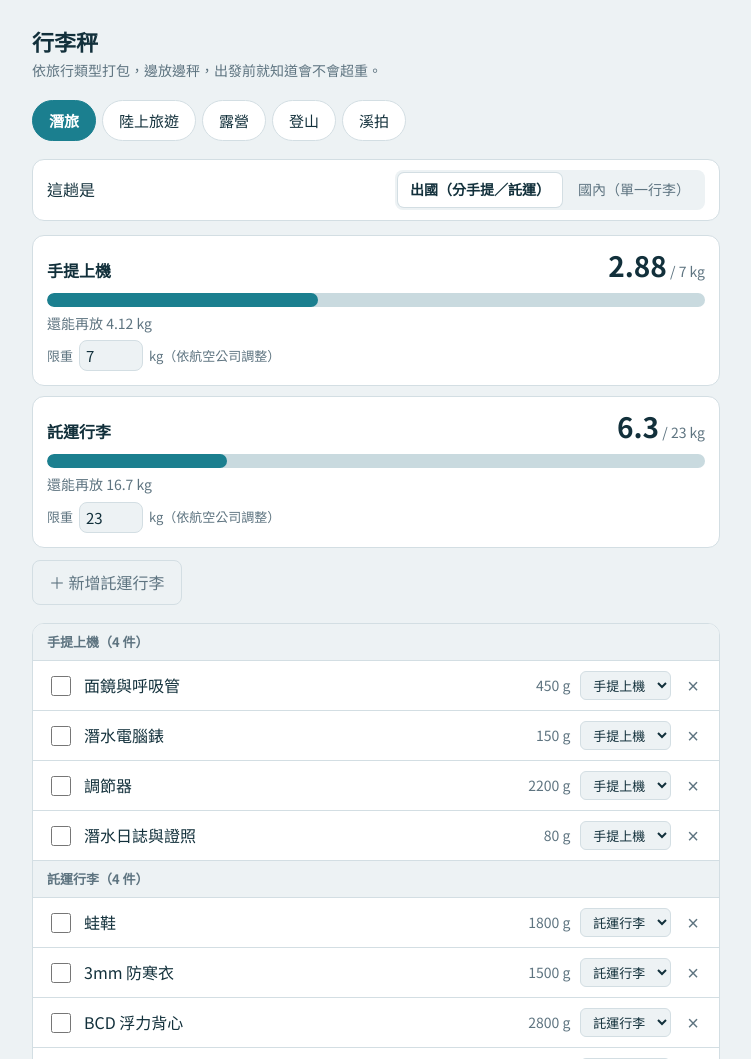
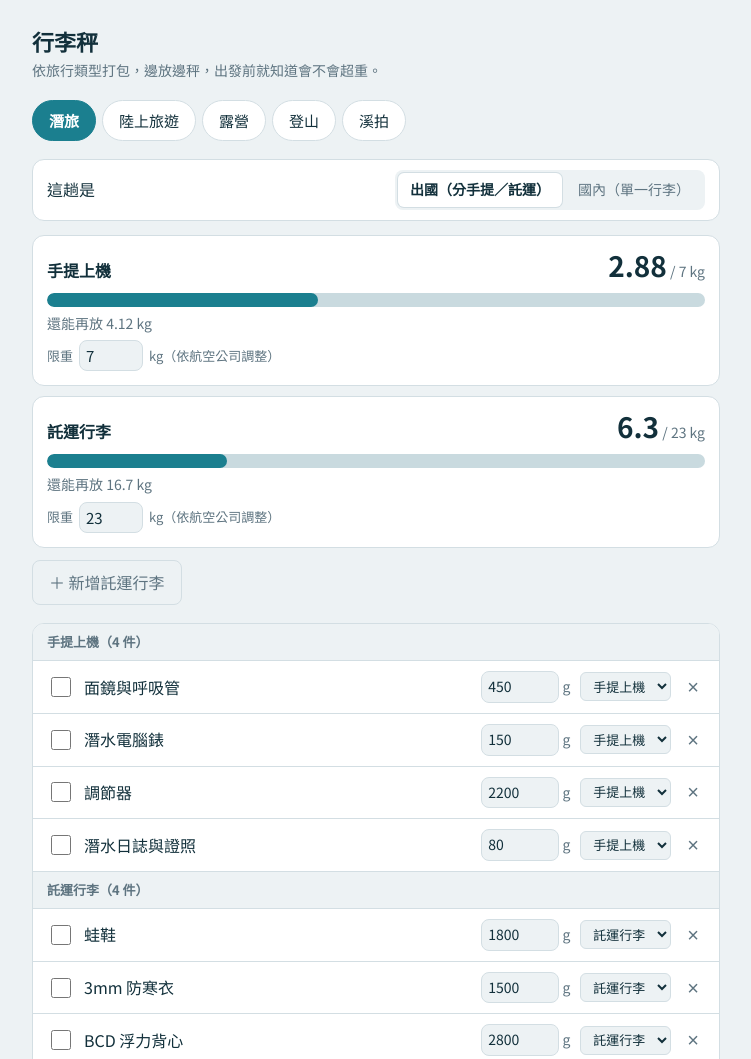
Before and after one commit to Teiiji/packing, a plain HTML site: page index.html in a window 1280 px wide. Shown: the top 1059 px of the page, without its empty margins (264-1015 px from the left). Drawn offline with Linux system fonts and the light colour scheme.

Commit message:
Add files via upload

```diff
--- a/index.html
+++ b/index.html
@@ -58,6 +58,8 @@ input,select{font:inherit;font-size:15px;border:1px solid var(--line);background
 .foot{display:flex;justify-content:space-between;align-items:center;gap:10px;margin-top:18px;flex-wrap:wrap}
 .note{font-size:13px;color:var(--mute);margin-top:14px}
 .empty{padding:20px 14px;color:var(--mute);text-align:center}
+.wi{width:78px;padding:4px 6px;font-size:14px}
+.row.skip .n{color:var(--mute)}
 @media (max-width:480px){.row{grid-template-columns:auto 1fr auto auto;}.row .w{grid-column:2}.row .chip{grid-column:3}}
 @media (prefers-reduced-motion:reduce){.fill{transition:none}}
 </style>
@@ -114,15 +116,15 @@ function mk(t){return D[t].map(function(r,i){return{id:t+i,n:r[0],w:r[1],b:r[2],
 function items(){if(!S.lists[S.type])S.lists[S.type]=mk(S.type);return S.lists[S.type]}
 function esc(s){return String(s).replace(/[&<>"]/g,function(c){return{'&':'&amp;','<':'&lt;','>':'&gt;','"':'&quot;'}[c]})}
 function kg(g){return (g/1000).toFixed(2).replace(/\.?0+$/,'')+' kg'}
-function bagOf(it){return S.intl?(it.b==='c'||S.kb.indexOf(it.b)>-1?it.b:'k'):'k'}
+function bagOf(it){if(it.b==='x')return 'x';return S.intl?(it.b==='c'||S.kb.indexOf(it.b)>-1?it.b:'k'):'k'}
 function bagsAll(){return S.intl?['c'].concat(S.kb):['k']}
-function nameOf(b){if(b==='c')return '手提上機';if(!S.intl)return '行李';var n=S.kb.indexOf(b)+1;return S.kb.length>1?'託運行李 '+n:'託運行李'}
+function nameOf(b){if(b==='x')return '不需攜帶';if(b==='c')return '手提上機';if(!S.intl)return '行李';var n=S.kb.indexOf(b)+1;return S.kb.length>1?'託運行李 '+n:'託運行李'}
 function render(){
  var tabs=document.getElementById('tabs');
  tabs.innerHTML=Object.keys(TYPES).map(function(k){return '<button class="tab" role="tab" data-t="'+k+'" aria-selected="'+(k===S.type)+'">'+TYPES[k]+'</button>'}).join('');
  document.getElementById('sw').innerHTML='<button data-i="1" aria-pressed="'+S.intl+'">出國（分手提／託運）</button><button data-i="0" aria-pressed="'+!S.intl+'">國內（單一行李）</button>';
- var L=items(),bags=bagsAll(),names={};
- bags.forEach(function(b){names[b]=nameOf(b)});
+ var L=items(),bags=bagsAll(),all=bags.concat(['x']),names={};
+ all.forEach(function(b){names[b]=nameOf(b)});
  document.getElementById('scales').innerHTML=bags.map(function(b){
   var tot=0;L.forEach(function(i){if(bagOf(i)===b)tot+=i.w});
   var lim=S.lim[b]*1000,pct=Math.min(100,tot/lim*100),over=tot>lim;
@@ -131,14 +133,14 @@ function render(){
  }).join('');
  document.getElementById('ab').innerHTML=bags.map(function(b){return '<option value="'+b+'">放進：'+names[b]+'</option>'}).join('');
  var html='';
- bags.forEach(function(b){
+ all.forEach(function(b){
   var g=L.filter(function(i){return bagOf(i)===b});
-  if(S.intl)html+='<div class="grp">'+names[b]+'（'+g.length+' 件）</div>';
-  html+=g.length?g.map(function(i){return '<div class="row'+(i.on?' done':'')+'"><input type="checkbox" data-c="'+i.id+'"'+(i.on?' checked':'')+' aria-label="已打包 '+esc(i.n)+'"><span class="n">'+esc(i.n)+'</span><span class="w">'+i.w+' g</span>'+(S.intl?'<select class="chip" data-mv="'+i.id+'" aria-label="移動 '+esc(i.n)+' 到">'+bags.map(function(x){return '<option value="'+x+'"'+(x===b?' selected':'')+'>'+names[x]+'</option>'}).join('')+'</select>':'')+'<button class="x" data-d="'+i.id+'" aria-label="刪除 '+esc(i.n)+'">×</button></div>'}).join(''):'<div class="empty">這裡還沒有物品，從下方新增。</div>';
+  if(S.intl||b==='x')html+='<div class="grp">'+names[b]+(b==='x'?'・不計入重量':'')+'（'+g.length+' 件）</div>';
+  html+=g.length?g.map(function(i){return '<div class="row'+(i.on?' done':'')+(b==='x'?' skip':'')+'"><input type="checkbox" data-c="'+i.id+'"'+(i.on?' checked':'')+' aria-label="已打包 '+esc(i.n)+'"><span class="n">'+esc(i.n)+'</span><span class="w"><input class="wi" type="number" min="0" step="10" value="'+i.w+'" data-w="'+i.id+'" aria-label="'+esc(i.n)+' 的重量(g)"> g</span>'+(S.intl?'<select class="chip" data-mv="'+i.id+'" aria-label="移動 '+esc(i.n)+' 到">'+all.map(function(x){return '<option value="'+x+'"'+(x===b?' selected':'')+'>'+names[x]+'</option>'}).join('')+'</select>':'')+'<button class="x" data-d="'+i.id+'" aria-label="刪除 '+esc(i.n)+'">×</button></div>'}).join(''):'<div class="empty">'+(b==='x'?'這裡還沒有物品，用物品右邊的選單把不想帶的東西移過來。':'這裡還沒有物品，從下方新增。')+'</div>';
  });
  document.getElementById('list').innerHTML=html;
- var done=L.filter(function(i){return i.on}).length;
- document.getElementById('count').textContent='已打包 '+done+' / '+L.length;
+ var act=L.filter(function(i){return bagOf(i)!=='x'}),done=act.filter(function(i){return i.on}).length;
+ document.getElementById('count').textContent='已打包 '+done+' / '+act.length;
  document.getElementById('addbag').style.display=S.intl?'':'none';
  save();
 }
@@ -156,6 +158,7 @@ document.addEventListener('change',function(e){
  var t=e.target;
  if(t.dataset.c){find(t.dataset.c).on=t.checked;render()}
  else if(t.dataset.mv){find(t.dataset.mv).b=t.value;render()}
+ else if(t.dataset.w){var v=parseFloat(t.value);if(v>=0)find(t.dataset.w).w=v;render()}
  else if(t.dataset.lim){var v=parseFloat(t.value);if(v>0){S.lim[t.dataset.lim]=v;render()}}
 });
 document.getElementById('add').addEventListener('submit',function(e){
--- a/sw.js
+++ b/sw.js
@@ -1,4 +1,4 @@
-var C='packing-v1',F=['./','index.html','manifest.json','icon-192.png','icon-512.png'];
+var C='packing-v2',F=['./','index.html','manifest.json','icon-192.png','icon-512.png'];
 self.addEventListener('install',function(e){e.waitUntil(caches.open(C).then(function(c){return c.addAll(F)}))});
 self.addEventListener('activate',function(e){e.waitUntil(caches.keys().then(function(k){return Promise.all(k.filter(function(x){return x!==C}).map(function(x){return caches.delete(x)}))}))});
 self.addEventListener('fetch',function(e){if(e.request.method!=='GET')return;e.respondWith(caches.match(e.request).then(function(r){return r||fetch(e.request)}))});
```
